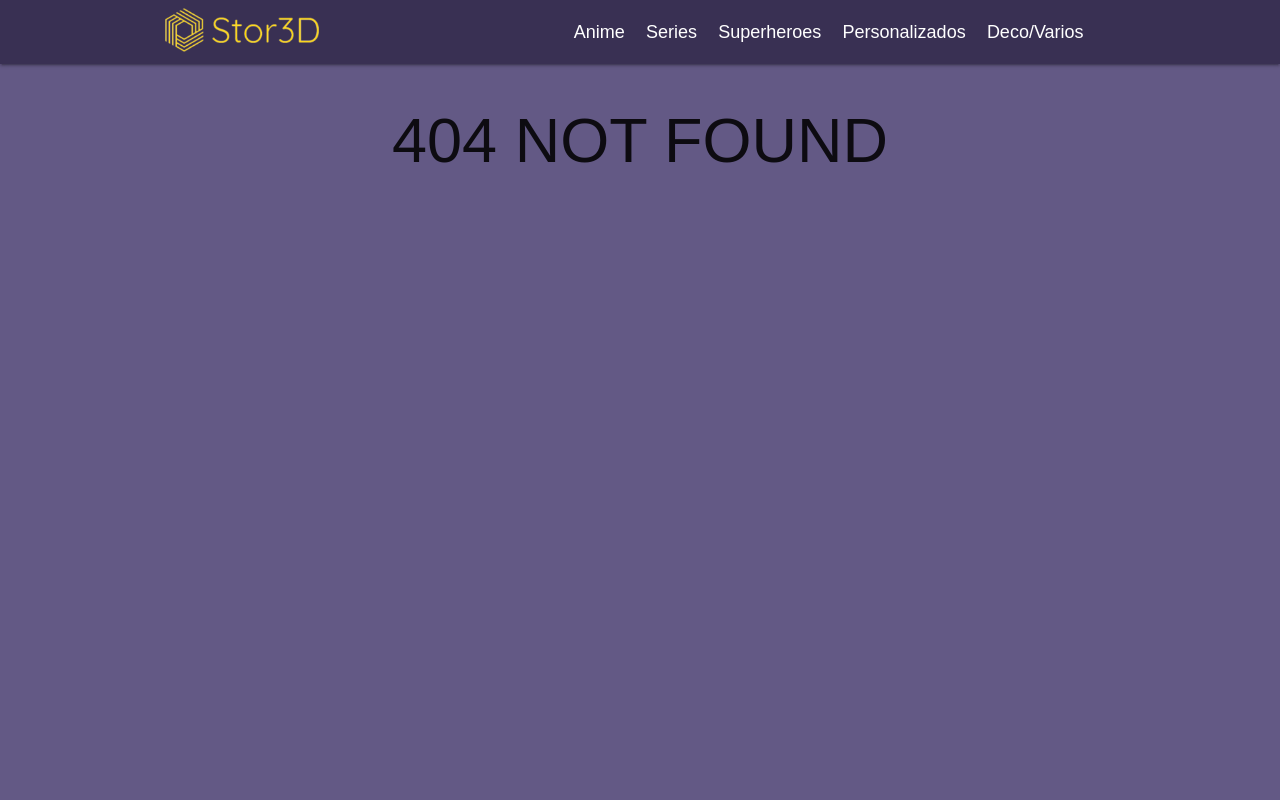
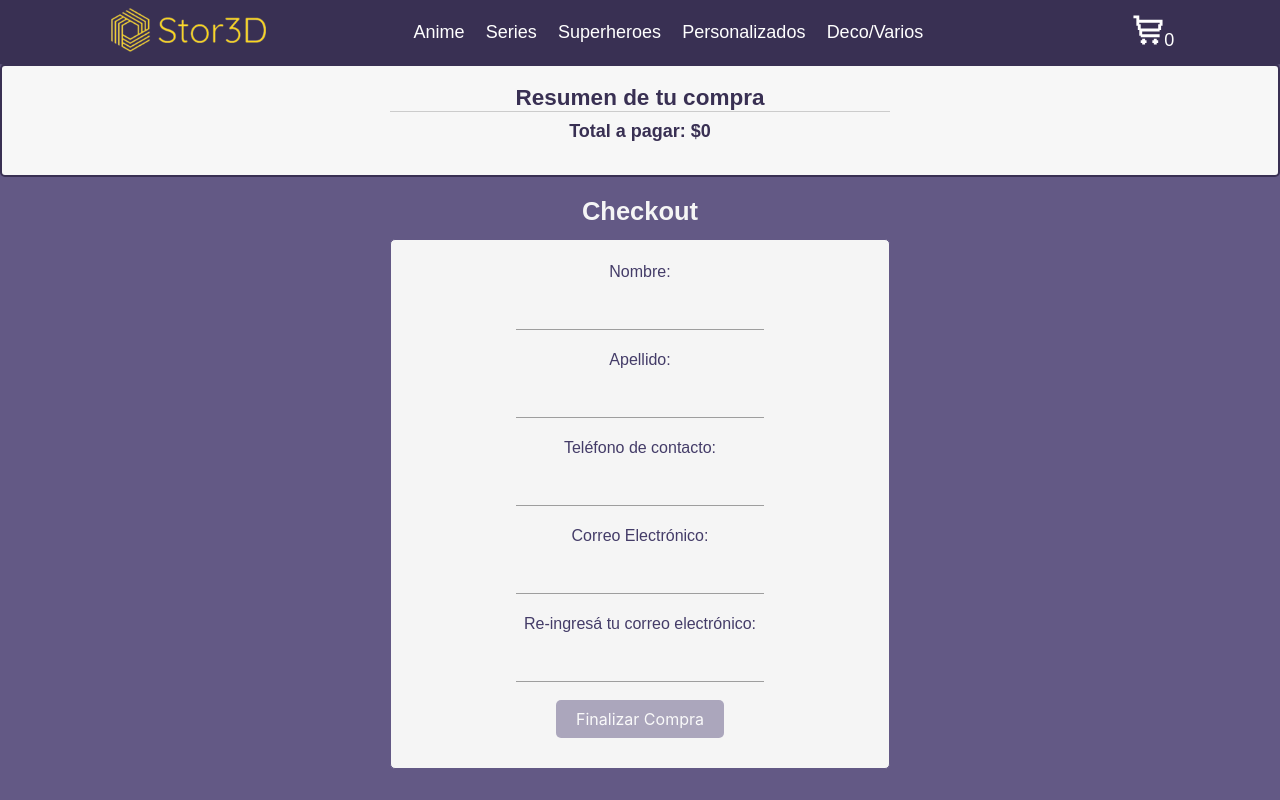
Before and after one commit to leodebiaggi/Stor3D, a React (Create React App) app: page /checkout in a window 1280 px wide. Before the commit this address had no page. Built offline with nearby package versions, Linux system fonts and the light colour scheme.

Commit message:
Checkout + Styles

```diff
--- a/src/App.css
+++ b/src/App.css
@@ -44,8 +44,8 @@
   margin-left: 15px;
 }
 
-.cartClass {
-  margin-top: 10px;
+.CartImg {
+  margin-top: 50%;
 }
 
 .h1Class {
@@ -68,8 +68,6 @@
   text-align: center;
   text-shadow: 2px 2px 4px rgba(0, 0, 0, 0.3);
 }
-
-
 
 /*Estilos del Nav*/
 
@@ -184,3 +182,14 @@
   width: 270px;
   height: 246px;
 }
+
+/* Estilo Loading */
+
+.LoadingClass{
+  display: flex;
+  align-items: center;
+  justify-content: center;
+  color: black;
+  font-weight: bold;
+  background-color: #968cb4;
+}
--- a/src/App.js
+++ b/src/App.js
@@ -5,6 +5,7 @@ import ItemDetailContainer from './components/ItemDetailContainer/ItemDetailCont
 import { BrowserRouter, Route, Routes } from 'react-router-dom';
 import { CartProvider } from './context/CartContext';
 import Cart from './components/Cart/Cart'
+import Checkout from './components/Checkout/Checkout';
 
 function App() {
   return (
@@ -17,6 +18,7 @@ function App() {
             <Route path='/category/:categoryId' element={<ItemListContainer />} />
             <Route path='/item/:itemId' element={<ItemDetailContainer />} />
             <Route path='/cart' element={<Cart />} />
+            <Route path='/checkout' element={<Checkout />} />
             <Route path='*' element={<h1>404 NOT FOUND</h1>} />
           </Routes>
         </CartProvider>
--- a/src/components/CartWidget/CartWidget.jsx
+++ b/src/components/CartWidget/CartWidget.jsx
@@ -8,9 +8,9 @@ const CartWidget = () => {
     const { totalQuantity } = useContext(CartContext)
 
     return (
-        <Link to ='/cart' className='CartWidget' style={{ display: totalQuantity > 0 ? 'block' : 'none'}}>
+        <Link to ='/cart' className='CartWidget'>
             <img className='CartImg' src={cart} alt="cart-widget"/>
-            { totalQuantity}
+            { totalQuantity }
         </Link>
     )
 }
--- /dev/null
+++ b/src/components/Checkout/Checkout.css
@@ -0,0 +1,73 @@
+.ItemContainer {
+  border-bottom: 1px solid #ccc;
+  padding-bottom: 10px;
+  margin-bottom: 10px;
+  width: 500px;
+  margin: 0 auto;
+}
+
+.Pedido {
+    margin-bottom: 20px;
+    padding: 20px;
+    border: 2px solid #393053;
+    border-radius: 5px;
+    background-color: #f7f7f7;
+  }
+
+  .Pedido h3 {
+    margin-bottom: 10px;
+    border-bottom: 1px solid #ccc;
+    width: 500px;
+    font-size: 1.5rem;
+    font-weight: bold;
+    color: #393053;
+    margin: 0 auto;
+  }
+
+  .Pedido p {
+    margin: 0;
+    margin-top: 10px;
+    font-size: 1rem;
+    color: #393053;
+  }
+
+  #itemName {
+    font-weight: bold;
+  }
+
+  .Pedido h4 {
+    margin-top: 10px;
+    font-size: 1.2rem;
+    font-weight: bold;
+    color: #393053;
+  }
+
+  .CheckoutClass {
+    margin-top: 10px;
+    font-size: 1.7rem;
+    font-weight: bold;
+    color: whitesmoke;
+  }
+
+  .CheckoutButton {
+    display: inline-block;
+    padding: 0.5rem 1rem;
+    margin-top: 5px;
+    font-size: 1rem;
+    font-weight: bold;
+    text-align: center;
+    text-decoration: none;
+    width: 150px;
+    height: 40px;
+    background-color: #ffffff;
+    color: #393053;
+    border: 2px solid #393053;
+    border-radius: 5px;
+    cursor: pointer;
+    transition: background-color 0.3s ease;
+  }
+
+  .CheckoutButton:hover {
+    background-color: #3930532c;
+    color: #ffffff;
+  }
--- /dev/null
+++ b/src/components/Checkout/Checkout.jsx
@@ -0,0 +1,70 @@
+import './Checkout.css'
+import { useState, useContext } from 'react'
+import { addDoc, collection, Timestamp } from 'firebase/firestore'
+import { db } from '../../services/firebase/firebaseConfig'
+import CheckoutForm from '../CheckoutForm/CheckoutForm'
+import { CartContext } from '../../context/CartContext'
+
+const Checkout = () => {
+    const [loading, setLoading] = useState(false)
+    const [orderId, setOrderId] = useState('')
+
+    const { cart, total, clearCart } = useContext(CartContext)
+
+    const createOrder = async ({ name, surname, phone, email, confirmEmail }) => {
+        setLoading(true)
+
+        try {
+            const objOrder = {
+                buyer: {
+                    name, surname, phone, email, confirmEmail
+                },
+                items: cart,
+                total: total,
+                status: "Generada",
+                date: Timestamp.fromDate(new Date())
+            }
+
+            const orderRef = collection(db, 'orders')
+
+            const orderAdded = await addDoc(orderRef, objOrder)
+
+            setOrderId(orderAdded.id)
+            clearCart()
+
+        } catch (error) {
+            console.log(error)
+        } finally {
+            setLoading(false)
+        }
+
+    }
+
+    if (loading) {
+        return <h1>Su pedido esta siendo generado...</h1>
+    }
+
+    if (orderId) {
+        return <h2>Tu número de orden es: {orderId} </h2>
+    }
+
+    return (
+        <div>
+          <div className="Pedido">
+            <h3>Resumen de tu compra</h3>
+            {cart.map((item) => (
+              <div className="ItemContainer" key={item.id}>
+                <p id='itemName'>{item.name}</p>
+                <p>Precio Unitario: ${item.price}</p>
+                <p>Cantidad: {item.quantity}</p>
+              </div>
+            ))}
+            <h4>Total a pagar: ${total}</h4>
+          </div>
+          <h4 className='CheckoutClass'>Checkout</h4>
+          <CheckoutForm onConfirm={createOrder} />
+        </div>
+      )
+}
+
+export default Checkout
--- /dev/null
+++ b/src/components/CheckoutForm/CheckoutForm.css
@@ -0,0 +1,58 @@
+.Container {
+    display: flex;
+    justify-content: center;
+  }
+
+  .Form {
+    display: flex;
+    flex-direction: column;
+    align-items: center;
+    padding: 20px;
+    border: 1px solid #635985;
+    border-radius: 5px;
+    background-color: whitesmoke;
+    width: 500px;
+  }
+
+  .Label {
+    display: flex;
+    flex-direction: column;
+    align-items: center;
+    margin-bottom: 10px;
+    font-size: 16px;
+    color: #443C68;
+  }
+
+.Input {
+    width: 250px;
+    height: 30px;
+    padding: 5px;
+    border: 1px solid #e6e6e6;
+    border-radius: 5px;
+    font-size: 14px;
+    color: #666;
+  }
+
+  .ButtonCheckOut {
+    padding: 10px 20px;
+    background-color: #635985;
+    border: none;
+    border-radius: 5px;
+    font-size: 16px;
+    color: #fff;
+    cursor: pointer;
+    text-decoration: none;
+    opacity: 0.5;
+  }
+
+  .ButtonCheckOut.Active {
+    opacity: 1;
+  }
+
+  .ButtonCheckOut:focus{
+    display: none;
+  }
+
+  .ButtonCheckOut:hover {
+    background-color: #443C68;
+  }
--- /dev/null
+++ b/src/components/CheckoutForm/CheckoutForm.jsx
@@ -0,0 +1,85 @@
+import './CheckoutForm.css'
+import { useState, useEffect } from 'react'
+
+const CheckoutForm = ({ onConfirm }) => {
+    const [name, setName] = useState('')
+    const [surname, setSurname] = useState('')
+    const [phone, setPhone] = useState('')
+    const [email, setEmail] = useState('')
+    const [confirmEmail, setConfirmEmail] = useState('')
+    const [isFormValid, setIsFormValid] = useState(false)
+
+    useEffect(() => {
+        const isValid = name !== '' && surname !== '' && phone !== '' && email !== '' && email === confirmEmail
+        setIsFormValid(isValid)
+    }, [name, surname, phone, email, confirmEmail])
+
+    const handleConfirm = (event) => {
+        event.preventDefault()
+
+        const userData = {
+            name, surname, phone, email, confirmEmail
+        }
+
+        onConfirm(userData)
+    }
+
+    return (
+        <div className='Container'>
+            <form onSubmit={handleConfirm} className='Form'>
+                <label className='Label'>
+                    Nombre:
+                    <input
+                        className='Input'
+                        type='text'
+                        value={name}
+                        onChange={({ target }) => setName(target.value)}
+                    />
+                </label>
+                <label className='Label'>
+                    Apellido:
+                    <input
+                        className='Input'
+                        type='text'
+                        value={surname}
+                        onChange={({ target }) => setSurname(target.value)}
+                    />
+                </label>
+                <label className='Label'>
+                    Teléfono de contacto:
+                    <input
+                        className='Input'
+                        type='text'
+                        value={phone}
+                        onChange={({ target }) => setPhone(target.value)}
+                    />
+                </label>
+                <label className='Label'>
+                    Correo Electrónico:
+                    <input
+                        className='Input'
+                        type='text'
+                        value={email}
+                        onChange={({ target }) => setEmail(target.value)}
+                    />
+                </label>
+                <label className='Label'>
+                    Re-ingresá tu correo electrónico:
+                    <input
+                        className='Input'
+                        type='text'
+                        value={confirmEmail}
+                        onChange={({ target }) => setConfirmEmail(target.value)}
+                    />
+                </label>
+                <div className='Label'>
+                    <button type='submit' className={`ButtonCheckOut ${isFormValid ? 'Active' : ''}`} disabled={!isFormValid}>Finalizar Compra</button>
+                </div>
+
+            </form>
+
+        </div>
+    )
+}
+
+export default CheckoutForm
--- a/src/components/ItemDetailContainer/ItemDetailContainer.jsx
+++ b/src/components/ItemDetailContainer/ItemDetailContainer.jsx
@@ -32,8 +32,8 @@ const ItemDetailContainer = () => {
 
     }, [itemId])
 
-    if (loading) {
-        return <div>Cargando...</div>
+    if (loading){
+        return <div className='LoadingClass'>Loading...</div>
     }
 
     return (
--- a/src/components/ItemListContainer/ItemListContainer.jsx
+++ b/src/components/ItemListContainer/ItemListContainer.jsx
@@ -36,7 +36,7 @@ const ItemListContainer = ({ greeting }) => {
     }, [categoryId])
 
     if (loading){
-        return <div>Cargando...</div>
+        return <div className='LoadingClass'>Loading...</div>
     }
 
         return (
--- a/src/components/NavBar/NavBar.jsx
+++ b/src/components/NavBar/NavBar.jsx
@@ -6,7 +6,7 @@ const NavBar = () => {
   return (
     <nav className="NavBar" >
       <Link to='/'>
-        <img src="./img/logoStor3D.png" alt="Logo" className="logoNav"/>
+        <img src="../img/logoStor3D.png" alt="Logo" className="logoNav"/>
       </Link>
       <div className="Categories">
       <NavLink to={'/category/anime'} className={({ isActive}) => isActive ? 'ActiveOption' : 'Option'}>Anime</NavLink>
```
Also changed, not shown: public/img/1.jpg (deleted), src/components/CartWidget/assets/cart85x85.svg.
